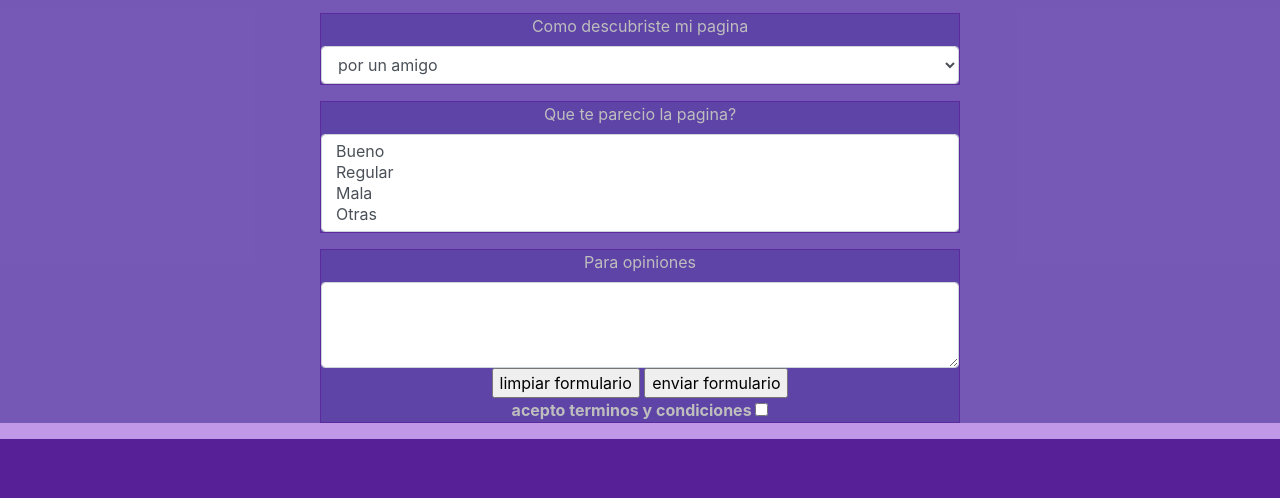
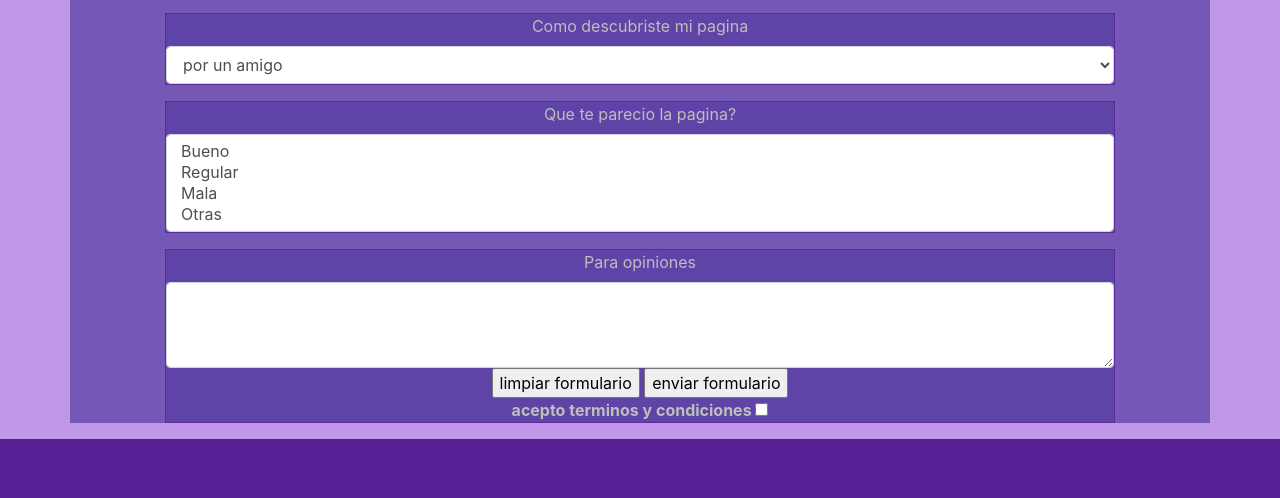
Before and after one commit to feliceoctavio/Trabajo-Final, a plain HTML site: page contactos.html in a window 1280 px wide. Shown: the part 246-744 px from the top of the page. Drawn offline with nearby package versions, Linux system fonts and the light colour scheme.

Commit message:
Add files via upload

```diff
--- a/contactos.html
+++ b/contactos.html
@@ -29,7 +29,7 @@
         <h1 class="font_title">Para mas informacion</h1>
     </div>
     </header>
-    <main class="fondocontacto">
+    <main class="fondocontacto container">
         <form class="formulario_contacto">
             <div class="form-group">
             <label for="exampleFormControlInput1" class="negrita fontestilo">Email</label>
--- a/prueba.css
+++ b/prueba.css
@@ -294,6 +294,11 @@ padding-bottom: 5rem;
             margin-bottom: 0;
             font-family: 'Yatra One' italic;
           }
+          .formulario_contacto {
+            text-align: center;
+            margin: 0 2rem 0 2rem;
+            margin-bottom: 0;
+          }
           .title_subtitle {
             padding-top: 50px;
             padding-bottom: 50px;
@@ -336,6 +341,11 @@ padding-bottom: 5rem;
             .img_size{
               width: 400px;
               height: 420px;
+              }
+              .formulario_contacto {
+                text-align: center;
+                margin: 0 5rem 0 5rem;
+                margin-bottom: 0;
               }
           #grilla {
             display: grid;
```
